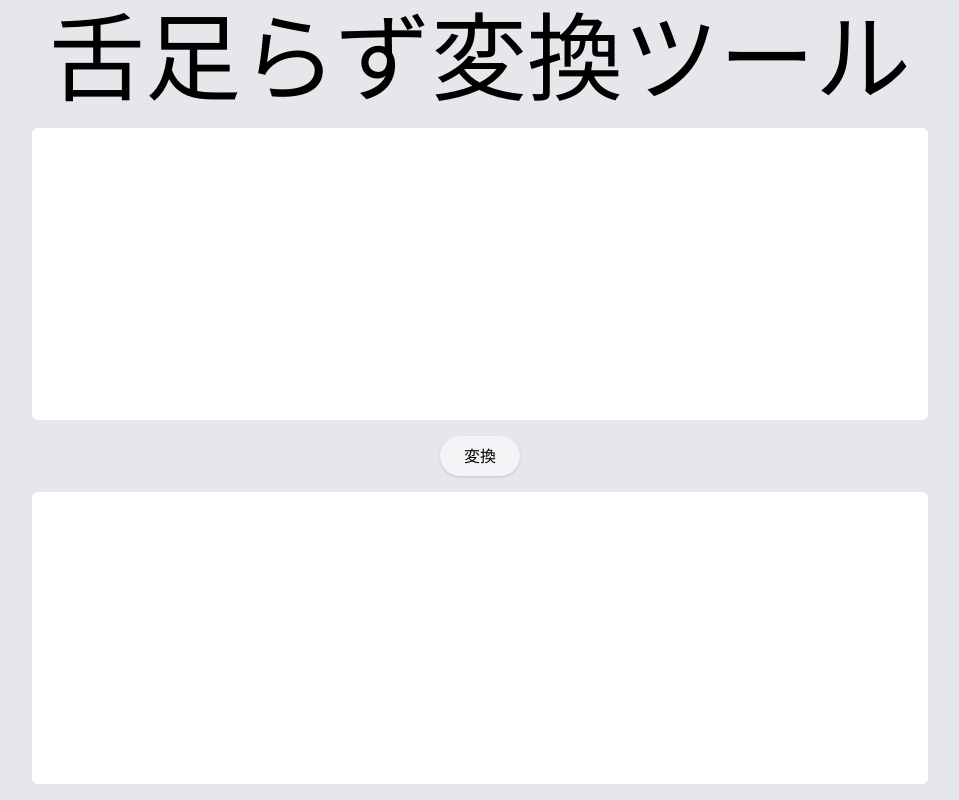
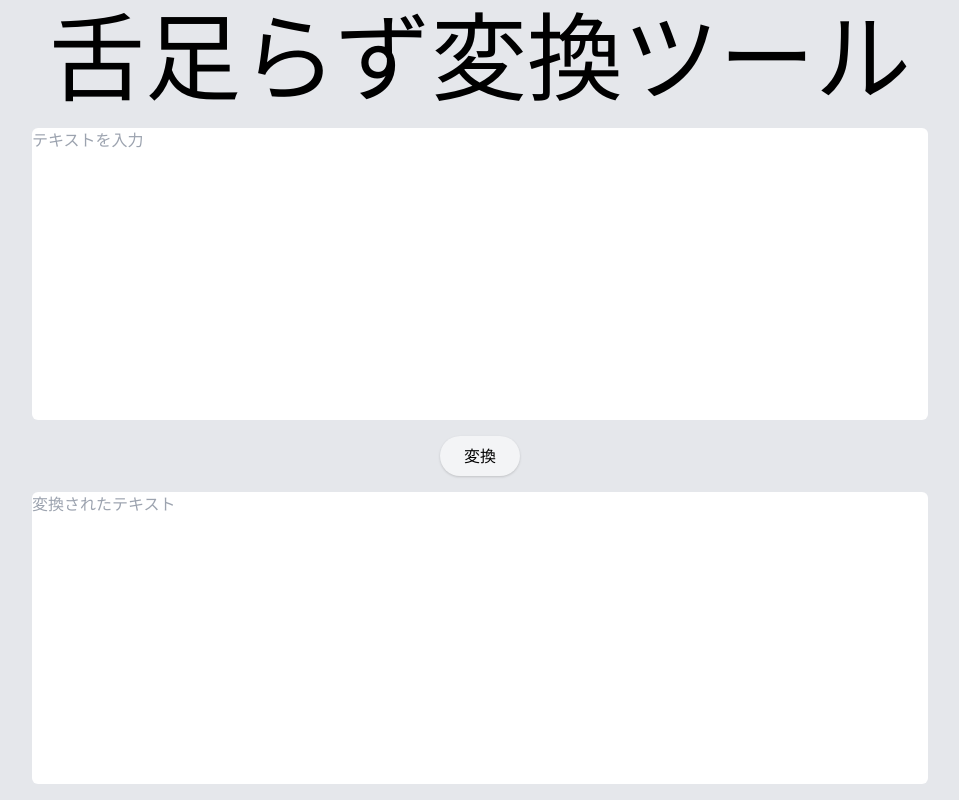
Before and after one commit to m19e/lisping-converter, a React (Create React App) app: page / in a window 1280 px wide. Shown: the whole page, without its empty margins (160-1119 px from the left). Built offline with nearby package versions, Linux system fonts and the light colour scheme.

Commit message:
Set placeholder

```diff
--- a/src/components/Converter.tsx
+++ b/src/components/Converter.tsx
@@ -2,7 +2,7 @@ export default function Converter() {
     return (
         <>
             <div className="flex-grow flex justify-center items-center p-4">
-                <textarea className="h-full w-full max-w-4xl rounded-md resize-none focus:outline-none"></textarea>
+                <textarea placeholder="テキストを入力" className="h-full w-full max-w-4xl rounded-md resize-none focus:outline-none"></textarea>
             </div>
             <div className="flex justify-center items-center">
                 <button className="inline-block px-6 py-2 text-md font-medium leading-6 text-center text-black uppercase transition bg-gray-100 rounded-full shadow ripple hover:shadow-lg hover:bg-gray-200 focus:outline-none">
@@ -10,7 +10,7 @@ export default function Converter() {
                 </button>
             </div>
             <div className="flex-grow flex justify-center items-center p-4">
-                <textarea className="h-full w-full max-w-4xl rounded-md resize-none focus:outline-none"></textarea>
+                <textarea placeholder="変換されたテキスト" className="h-full w-full max-w-4xl rounded-md resize-none focus:outline-none"></textarea>
             </div>
         </>
     );
```
